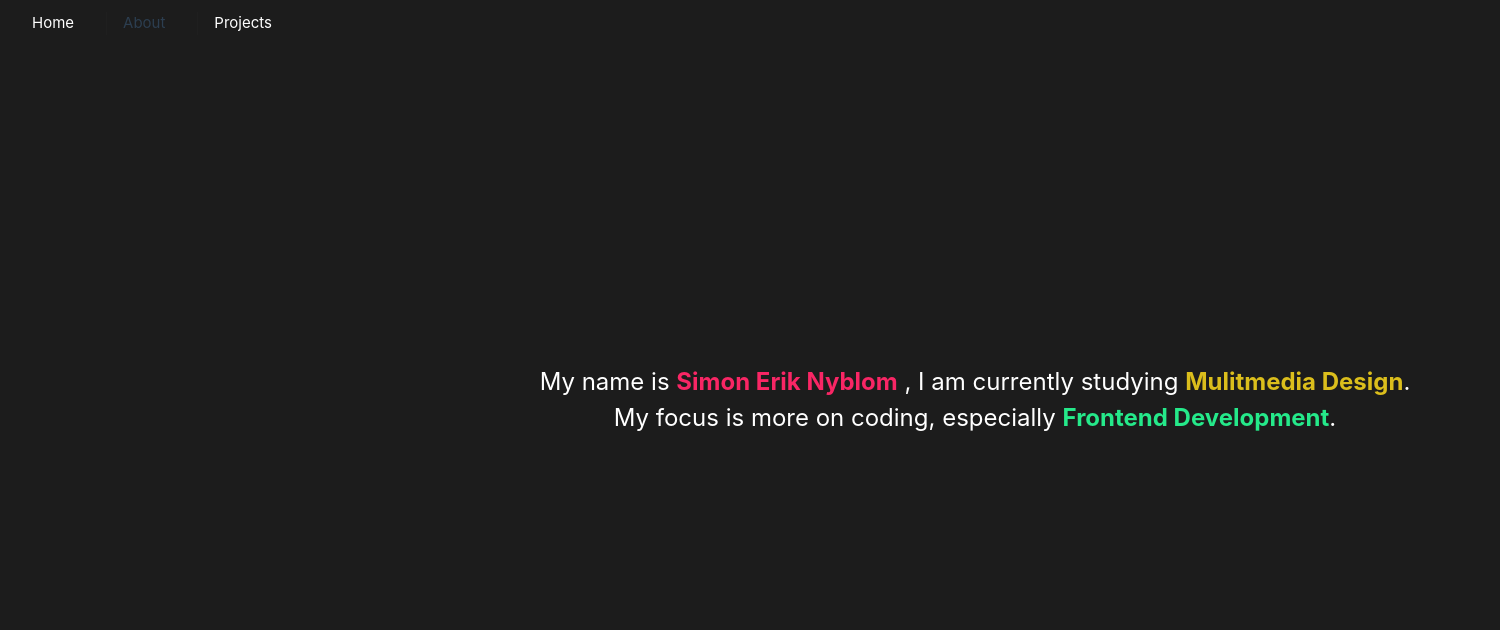
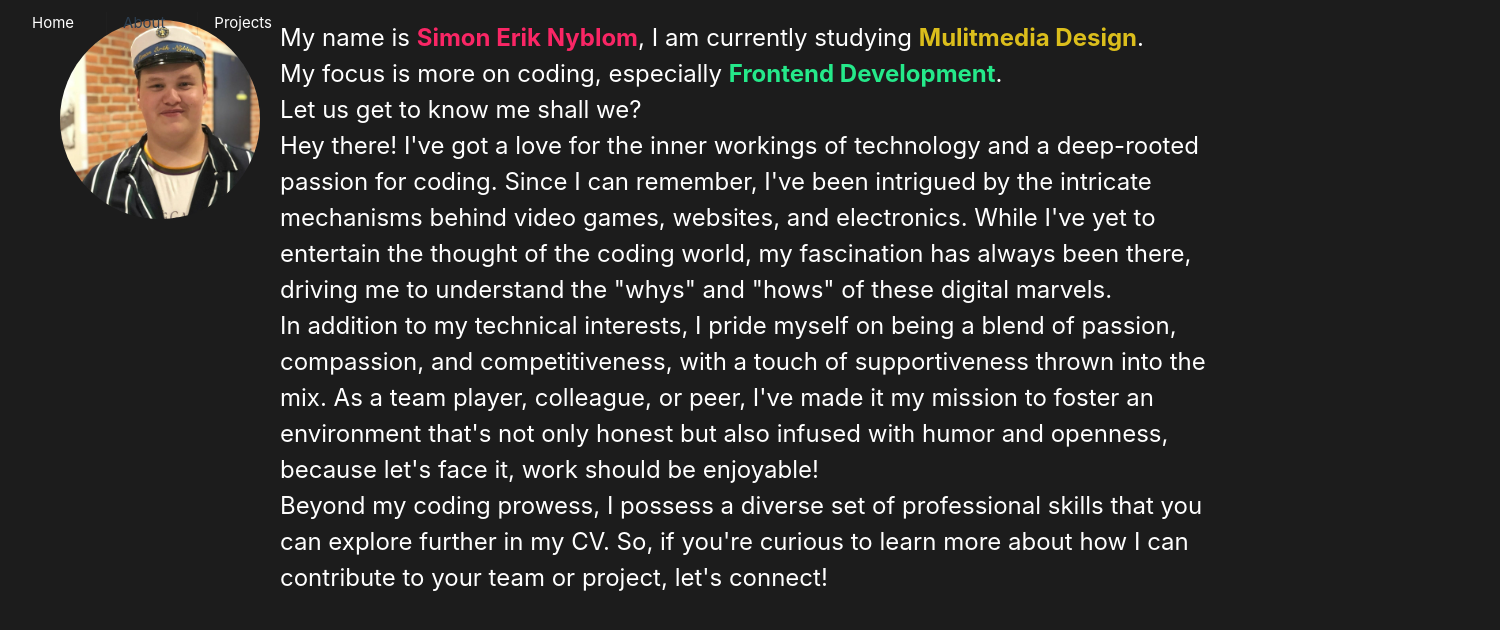
Before and after one commit to Sinyedu/SN-Portfolio, a Vue app: page /about in a window 1280 px wide. Shown: the top 630 px of the page, 1500 px wide, since content can reach past the window. Built offline with nearby package versions, Linux system fonts and the light colour scheme.

Commit message:
Getting there

```diff
--- a/src/assets/main.css
+++ b/src/assets/main.css
@@ -13,10 +13,3 @@
     opacity: 1;
   }
 }
-
-@media (min-width: 1024px) {
-  body {
-    display: flex;
-    place-items: center;
-  }
-}
--- a/src/modules/getPortfolio.js
+++ b/src/modules/getPortfolio.js
@@ -13,7 +13,7 @@ const getPortfolioItems = () => {
           {
             id: 1,
             title: 'Trapholt Museum',
-            description: 'The first proper webpage that we built for our First Semester project!',
+            description: 'First Semester Project built in HTML, CSS and Bootstrap!',
             image: image1,
             link: 'https://museum-trapholt.dk',
             category: 'Web'
@@ -22,29 +22,29 @@ const getPortfolioItems = () => {
           {
             id: 2,
             title: 'Dice Game',
-            description: 'This is a small dice game that I built to understand the basics of JavaScript',
+            description: 'A freetime project made for understanding the basics of JavaScript!',
             image: image5,
-            link: '',
+            link: 'https://github.com/Sinyedu/Dice-Game',
             category: 'Web'
           },
           {
             id: 3,
-            title: 'PDF For Local Golf club',
-            description: 'This is a PDF that I made for a local golf club in Denmark. It was made in Adobe Acrobat',
+            title: 'Poster for Golf Exhibition',
+            description: 'Poster with different offers for my local Golf Club',
             image:image7,
-            category: 'Web'
+            category: 'Photo'
           },
           {
             id: 4,
-            title: 'PDF For Local Golf club2',
-            description: 'This is the second portfolio item that I made for the local golf club in Denmark. It was made in Adobe Acrobat',
+            title: 'PDF For Local Golf club',
+            description: 'Poster with enticing offers to start playing golf!',
             image: image6,
-            category: 'Web'
+            category: 'Web',
           },
           {
             id: 5,
             title: 'XD App Design',
-            description: 'This is a design that we made in Adobe XD for a project in our first semester, that was made for Job searching!',
+            description: 'App we made in Adobe XD for a UX project in our first semester. App was meant to be a Job Portal for students!',
             image: image3,
             link: 'https://xd.adobe.com/view/0e6742e1-b015-4dbb-b6f1-2a387be780c0-5b34/?fullscreen',
             category: 'Web'
@@ -54,7 +54,7 @@ const getPortfolioItems = () => {
             title: 'Poster for Sustainability',
             description: 'A poster for Sustainability that was in tandem with our Sustainability week!',
             image: image2,
-            link: 'Press here for the viewing of the Project!',
+            link: '',
             category: 'Photo'
           },
           {
@@ -62,7 +62,7 @@ const getPortfolioItems = () => {
             title: 'Commericial for coffee',
             description: 'A short commericial that we made for some brand of coffee!',
             image: image4,
-            link: 'https://www.youtube.com/watch?v=g4h9EjR9wW8',
+            link:'https://www.youtube.com/watch?v=g4h9EjR9wW8',
             category: 'Video'
           }
         ])
--- a/src/router/index.js
+++ b/src/router/index.js
@@ -29,14 +29,6 @@ const router = createRouter({
         title:"Projects"
       }
     },
-    {
-      path: '/projectdetails/:id',
-      name: 'Project Details',
-      component: () => import('../views/PortfolioDetailView.vue'),
-      meta: {
-        dynamicTitle: true
-      }
-    },
   ]
 })
 
--- a/src/views/AboutView.vue
+++ b/src/views/AboutView.vue
@@ -1,41 +1,48 @@
 <template>
     <div class="container">
+      <div class="simonimg">
+        <img class="rounded-full" src="/src/assets/Hero1.jpg" alt="Simon Nyblom">
+      </div>
       <div class="aboutmetext">
         <p class="text-white">
-          My name is <strong class="red">Simon Erik Nyblom</strong> , I am currently studying <strong class="gold">Mulitmedia Design</strong>. <br>My focus is more on coding, especially <strong class="green">Frontend Development</strong>. <br>      </p>
+          My name is <strong class="red">Simon Erik Nyblom</strong>, I am currently studying <strong class="gold">Mulitmedia Design</strong>. <br>My focus is more on coding, especially <strong class="green">Frontend Development</strong>. <br>
+        </p>
+        <h1 class="text-white">Let us get to know me shall we? <br></h1>
+        <p class="text-white">
+          Hey there! I've got a love for the inner workings of technology and a deep-rooted passion for coding. Since I can remember, I've been intrigued by the intricate mechanisms behind video games, websites, and electronics. While I've yet to entertain the thought of the coding world, my fascination has always been there, driving me to understand the "whys" and "hows" of these digital marvels.
+        </p>
+        <p class="text-white">
+          In addition to my technical interests, I pride myself on being a blend of passion, compassion, and competitiveness, with a touch of supportiveness thrown into the mix. As a team player, colleague, or peer, I've made it my mission to foster an environment that's not only honest but also infused with humor and openness, because let's face it, work should be enjoyable!
+        </p>
+        <p class="text-white">
+          Beyond my coding prowess, I possess a diverse set of professional skills that you can explore further in my CV. So, if you're curious to learn more about how I can contribute to your team or project, let's connect!
+        </p>
       </div>
     </div>
   </template>
 
-<script setup>
-
-</script>
-
   <style lang="scss" scoped>
   .container {
-    width: 500vh;
-    height: 100vh;
     display: flex;
-    align-items: center;
-    margin: 0;
-    justify-content: center;
-    gap: 100px;
-    max-width: 1500px;
+    align-items: flex-start;
+    max-width: 1200px;
     margin: 0 auto;
-    padding-left: 450px;
-    text-align: center;
+    padding: 20px;
   }
 
-
-
+  .simonimg {
+    width: 200px;
+    flex-shrink: 0;
+    margin-right: 20px;
+  }
 
   .aboutmetext {
+    flex-grow: 1;
     font-size: 1.5rem;
   }
 
-
   .red {
-    color: #F92665
+    color: #F92665;
   }
 
   .gold {
--- a/src/views/PortfoliosView.vue
+++ b/src/views/PortfoliosView.vue
@@ -1,6 +1,5 @@
 <template>
   <main>
-  <div class="centercontainer">
       <div class="filter-buttons mb-4 flex justify-center">
         <h1 class="text-1xl font-bold underline pt-7">
           <button @click="selectedCategory = 'Video'" class="text-white p-2">Video</button>
@@ -12,21 +11,20 @@
       <div v-for="portfolioItem in filteredPortfolioItems" :key="portfolioItem" class="card">
         <div class="portfolio-item flex items-center">
           <div class="info mr-4">
-
+            <img class="object-fill" :src="portfolioItem.image" alt="">
             <h2 class="text-white">{{ portfolioItem.title }}</h2>
             <p class="text-white">{{ portfolioItem.description }}</p>
             <p :class="portfolioItem.stack">{{ portfolioItem.stack }}</p>
-      <p :class="portfolioItem.category">{{ portfolioItem.category }}</p>
+            <p class="text-white underline" :class="portfolioItem.category">{{ portfolioItem.category }}</p>
           </div>
 
-      <img :src="portfolioItem.image" alt="">
+
         </div>
         <div class="projectlink" v-if="portfolioItem.link">
-        <a :href="portfolioItem.link">Link for the project!</a>
+          <a class="text-white font-bold" :href="portfolioItem.link">LINK FOR THE PROJECT</a>
         </div>
         <div v-else>
 
-      </div>
         </div>
       </div>
   </main>
@@ -39,7 +37,7 @@ import getPortfolio from '@/modules/getPortfolio'
 
 let selectedCategory = ref('')
 
-const filteredPortfolioItems = computed(() =>{
+const filteredPortfolioItems = computed(() => {
   if (selectedCategory.value == '') {
     return portfolioItems.value
   }
@@ -49,54 +47,65 @@ const filteredPortfolioItems = computed(() =>{
 })
 </script>
 
-<style lang="scss">
-
+<style lang="scss" scoped>
+main {
+  width: 100%;
+}
 .centercontainer {
-  position: relative;
-  left: 200px;
+  width: 100%;
+  max-width: 1200px;
   display: flex;
   flex-direction: column;
   align-items: center;
-  justify-content: center;
-
 }
 
+.filter-buttons {
+  margin-bottom: 20px;
+}
+
+.card {
+  width: 100%;
+  max-width: 700px;
+  height: auto;
+  display: flex;
+  flex-direction: column;
+  align-items: center;
+  padding: 1rem;
+  margin: 1rem auto;
+  border-radius: 5px;
+  box-shadow: 0 0 10px rgba(0, 0, 0, 0.1);
+}
+
+.card img {
+  width: 100%;
+  max-width: 100%;
+  height: auto;
+}
 
 .projectlink {
   color: white;
 }
-.card {
-  width: 100vh;
-  height: auto;
-  display: flex;
-  flex-direction: column;
-  background-color:rgb(151, 151, 151);
-  padding: 1rem;
-  margin: 1rem;
-  border-radius: 5px;
-  box-shadow: 0 0 10px rgba(0, 0, 0, 0.1);
-}
-.card img {
-  display: flex;
-  width: 55%;
-  height: 55%;
-  margin-top: 1rem;
-}
-.HTML {
+
+.text-white {
   color: white;
 }
-.filter-buttons {
-  margin-bottom: 20px;
+
+.text-1xl {
+  font-size: 1.25rem;
 }
-.Web{
-  color: white;
-  text-decoration: underline;
+
+.p-2 {
+  padding: 0.5rem;
+
 }
-.Photo {
-  color: white;
-  text-decoration: underline;
+
+@media (max-width: 768px) {
+  .centercontainer {
+    padding: 0 20px;
   }
-.selectedCategory {
-  z-index: 1;
+
+  .card {
+    width: 90%;
+  }
 }
 </style>
```
Also changed, not shown: 15 other files (tests, documents, lock files or other folders). Lines whose indentation alone changed are shown as unchanged.
